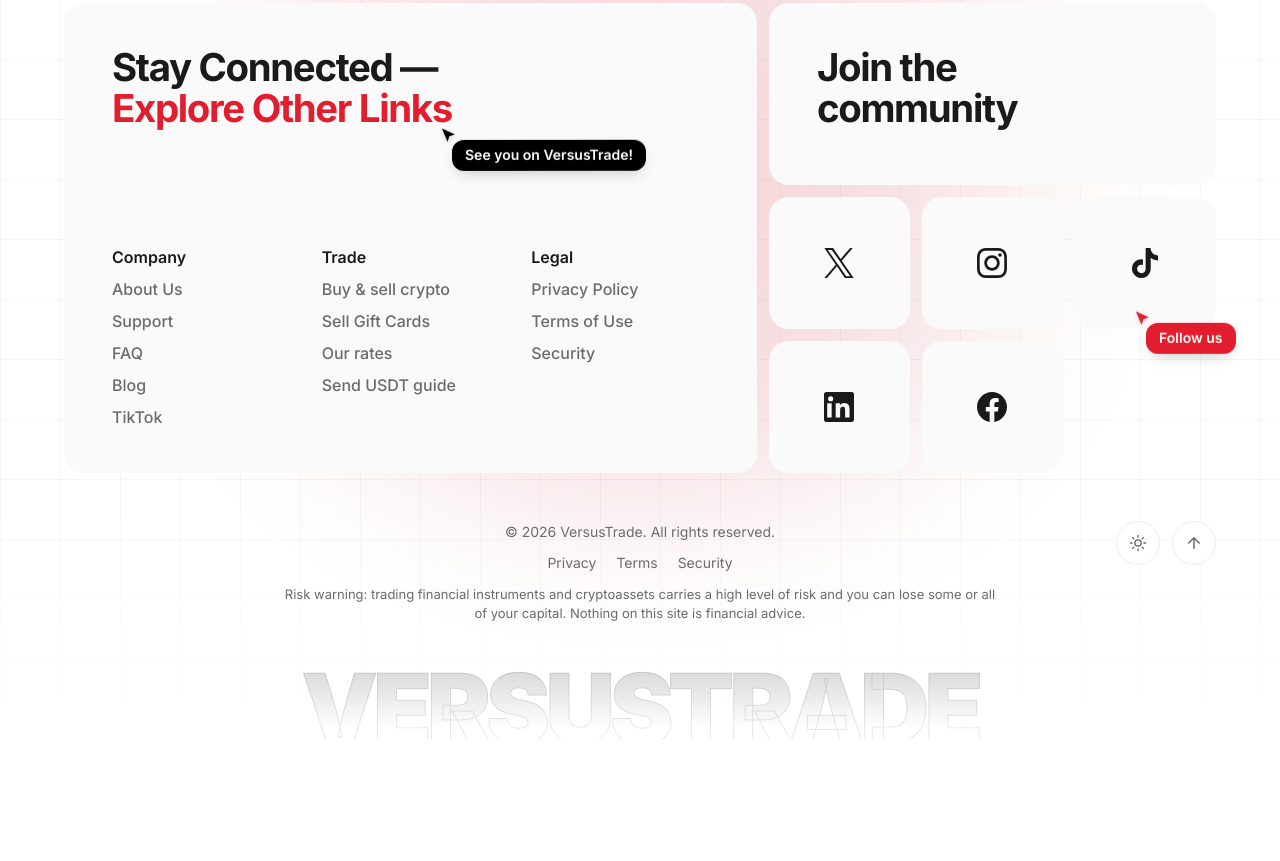
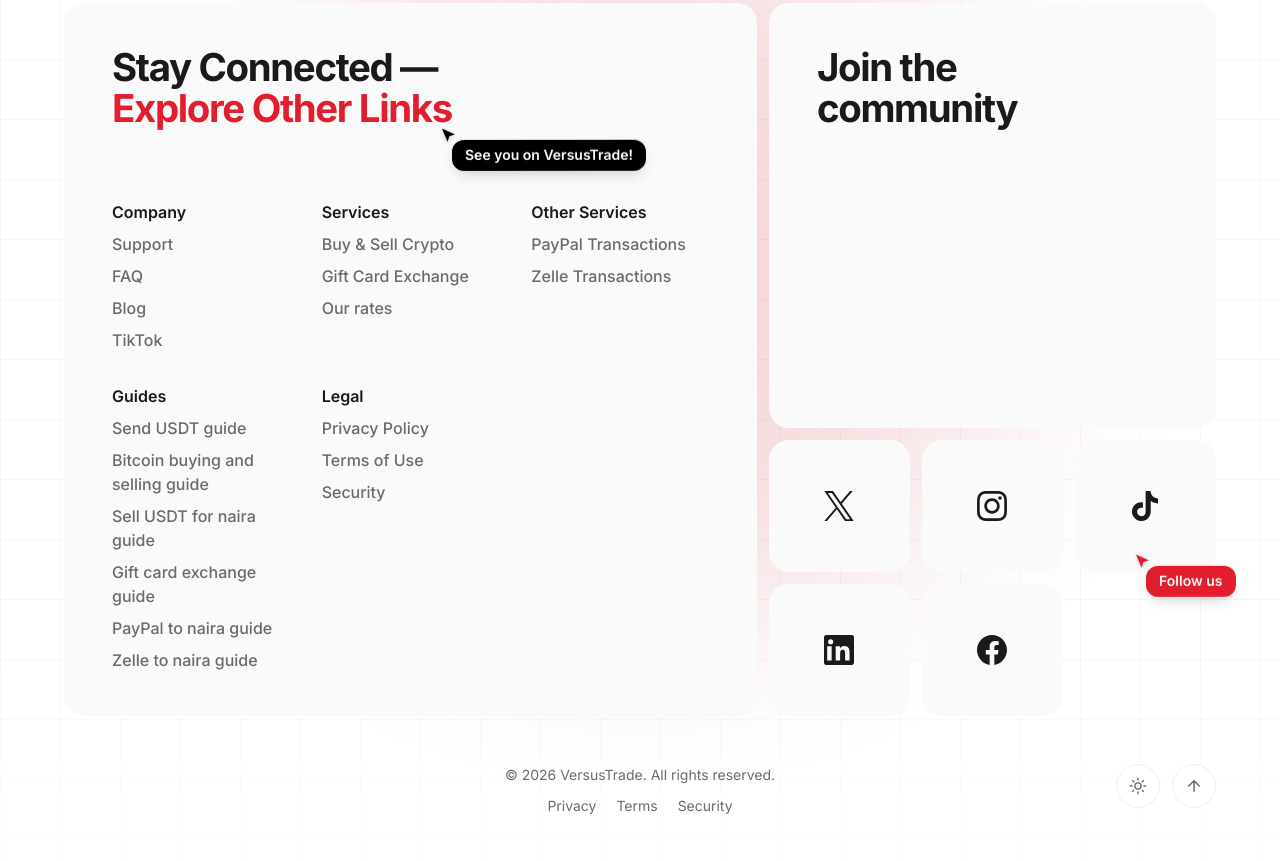
Before and after one commit to versustradehq/versustrade-website, a plain HTML site: page blog/how-to-buy-and-sell-bitcoin-in-nigeria/index.html in a window 1280 px wide. Shown: the part 5307-6168 px from the top of the page. Before the commit the page ends 6046 px from the top, so only its background shows below. Drawn offline with nearby package versions, Linux system fonts and the light colour scheme.

Commit message:
Use homepage footer and remove footer risk warning

```diff
--- a/blog/how-to-buy-and-sell-bitcoin-in-nigeria/index.html
+++ b/blog/how-to-buy-and-sell-bitcoin-in-nigeria/index.html
@@ -412,8 +412,8 @@ button{background:none;border:0;cursor:pointer}
         </div>
         <div class="ft-cols">
           <div class="ft-coins" id="ftCoins" aria-hidden="true"></div>
-          <div><h4>Company</h4><ul><li><a href="/about/">About Us</a></li><li><a href="mailto:support@versustrade.co">Support</a></li><li><a href="/faq/">FAQ</a></li><li><a href="/blog/">Blog</a></li><li><a href="https://www.tiktok.com/@versustradehq" target="_blank" rel="noopener">TikTok</a></li></ul></div>
-          <div><h4>Trade</h4><ul><li><a href="/#markets">Buy &amp; sell crypto</a></li><li><a href="/#giftcards">Sell Gift Cards</a></li><li><a href="/#rates">Our rates</a></li><li><a href="/blog/send-usdt-without-buying-crypto-first/">Send USDT guide</a></li></ul></div>
+          <div><h4>Company</h4><ul><li><a href="mailto:support@versustrade.co">Support</a></li><li><a href="/faq/">FAQ</a></li><li><a href="/blog/">Blog</a></li><li><a href="https://www.tiktok.com/@versustradehq" target="_blank" rel="noopener">TikTok</a></li></ul></div>
+          <div><h4>Services</h4><ul><li><a href="/buy-sell-crypto/">Buy &amp; Sell Crypto</a></li><li><a href="/gift-card-exchange/">Gift Card Exchange</a></li><li><a href="/#rates">Our rates</a></li></ul></div><div><h4>Other Services</h4><ul><li><a href="/paypal-transactions/">PayPal Transactions</a></li><li><a href="/zelle-transactions/">Zelle Transactions</a></li></ul></div><div><h4>Guides</h4><ul><li><a href="/blog/send-usdt-without-buying-crypto-first/">Send USDT guide</a></li><li><a href="/blog/how-to-buy-and-sell-bitcoin-in-nigeria/">Bitcoin buying and selling guide</a></li><li><a href="/blog/how-to-sell-usdt-for-naira-in-nigeria/">Sell USDT for naira guide</a></li><li><a href="/blog/gift-card-exchange-in-nigeria-what-to-check/">Gift card exchange guide</a></li><li><a href="/blog/paypal-to-naira-in-nigeria-what-to-know/">PayPal to naira guide</a></li><li><a href="/blog/zelle-to-naira-in-nigeria-what-to-know/">Zelle to naira guide</a></li></ul></div>
           <div><h4>Legal</h4><ul><li><a href="/privacy/">Privacy Policy</a></li><li><a href="/terms/">Terms of Use</a></li><li><a href="/security/">Security</a></li></ul></div>
         </div>
       </section>
@@ -429,9 +429,7 @@ button{background:none;border:0;cursor:pointer}
         </div>
       </div>
     </div>
-    <div class="ft-credits"><span>&copy; 2026 VersusTrade. All rights reserved.</span><nav aria-label="Legal"><a href="/privacy/">Privacy</a><a href="/terms/">Terms</a><a href="/security/">Security</a></nav><div class="ft-ctrls"><button class="ft-top" id="vtTheme" type="button" aria-label="Toggle light or dark theme"><svg viewBox="0 0 20 20" fill="none" stroke="currentColor" stroke-width="1.5" stroke-linecap="round" aria-hidden="true"><circle cx="10" cy="10" r="3.5"/><path d="M10 1.5v2M10 16.5v2M1.5 10h2M16.5 10h2M4 4l1.4 1.4M14.6 14.6L16 16M4 16l1.4-1.4M14.6 5.4L16 4"/></svg></button><button class="ft-top" id="ftTop" type="button" aria-label="Back to top"><svg viewBox="0 0 24 24" fill="none" stroke="currentColor" stroke-width="2" stroke-linecap="round" stroke-linejoin="round" aria-hidden="true"><path d="M12 19V5M5 12l7-7 7 7"/></svg></button></div></div>
-    <p class="risk">Risk warning: trading financial instruments and cryptoassets carries a high level of risk and you can lose some or all of your capital. Nothing on this site is financial advice.</p>
-  </div>
+    <div class="ft-credits" id="cfBottom"><span>&copy; 2026 VersusTrade. All rights reserved.</span><nav aria-label="Legal"><a href="/privacy/">Privacy</a><a href="/terms/">Terms</a><a href="/security/">Security</a></nav><div class="ft-ctrls"><button class="ft-top" id="vtTheme" type="button" aria-label="Toggle light or dark theme"><svg viewBox="0 0 20 20" fill="none" stroke="currentColor" stroke-width="1.5" stroke-linecap="round" aria-hidden="true"><circle cx="10" cy="10" r="3.5"/><path d="M10 1.5v2M10 16.5v2M1.5 10h2M16.5 10h2M4 4l1.4 1.4M14.6 14.6L16 16M4 16l1.4-1.4M14.6 5.4L16 4"/></svg></button><button class="ft-top" id="cfTop" type="button" aria-label="Back to top"><svg viewBox="0 0 24 24" fill="none" stroke="currentColor" stroke-width="2" stroke-linecap="round" stroke-linejoin="round" aria-hidden="true"><path d="M12 19V5M5 12l7-7 7 7"/></svg></button></div></div></div>
   <div class="f-giant" id="fGiant" aria-hidden="true">VERSUSTRADE</div>
 </footer>
 <script src="/blog/posts.js"></script>
```
